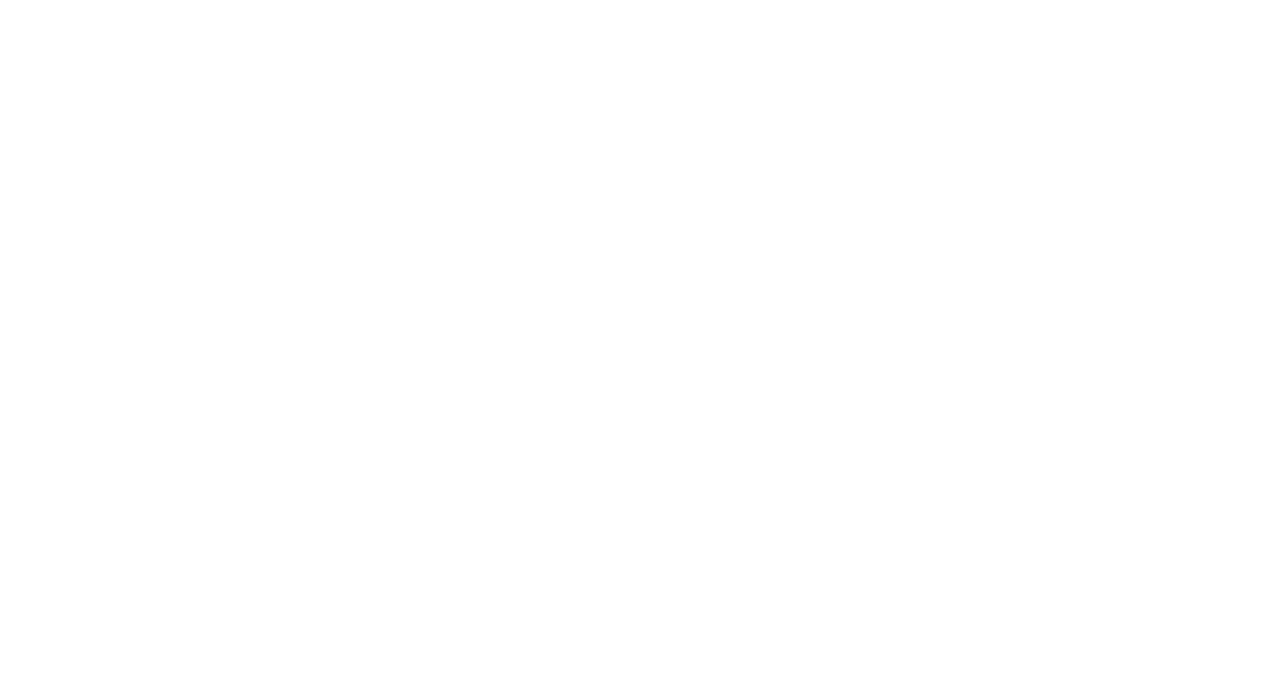
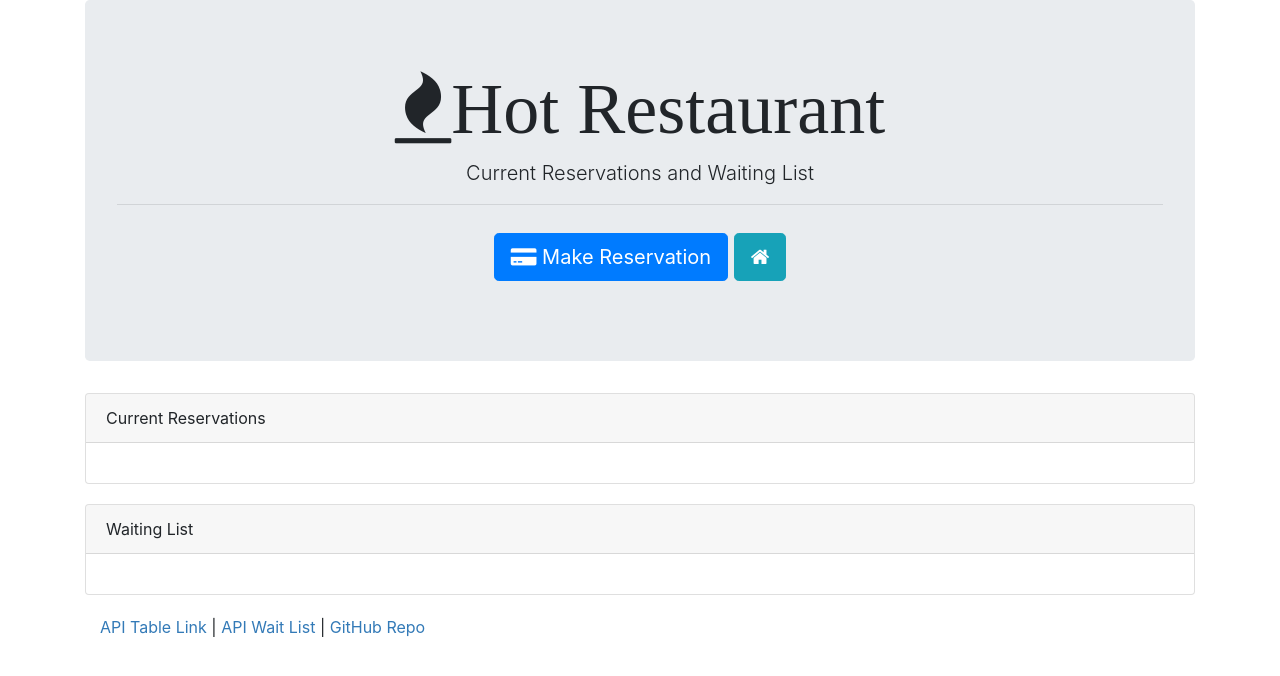
Before and after one commit to merrazquin/hot-restaurant, a website: page tables.html in a window 1280 px wide. Drawn offline with nearby package versions, Linux system fonts and the light colour scheme.

Commit message:
Tables page html structure

```diff
--- a/styles/style.css
+++ b/styles/style.css
@@ -9,3 +9,7 @@ hr.my-2 {
 .footer a {
     color: #337ab7;
 }
+
+.card {
+    margin-bottom: 20px;
+}
--- a/tables.html
+++ b/tables.html
@@ -1,14 +1,98 @@
 <!-- Jumbotron -->
-    <!-- title -->
-    <!-- subtitle -->
-     <!-- make reservations button --> <!-- home button -->
+<!-- title -->
+<!-- subtitle -->
+<!-- make reservations button -->
+<!-- home button -->
 
 <!-- cards -->
-    <!-- current reservations -->
-        <!-- table number --> <!-- guest name -->
-    <!-- waiting list -->
-        <!-- position number --> <!-- guest name -->
+<!-- current reservations -->
+<!-- table number -->
+<!-- guest name -->
+<!-- waiting list -->
+<!-- position number -->
+<!-- guest name -->
 
 <!-- footer -->
-    <!-- control panel -->
-    <!-- clear table --> <!-- api table link --> <!-- api waiting list --> <!-- github repo -->
+<!-- control panel -->
+<!-- clear table -->
+<!-- api table link -->
+<!-- api waiting list -->
+<!-- github repo -->
+
+
+<!DOCTYPE html>
+<html lang="en">
+
+<head>
+    <title>Tables page</title>
+    <!-- Required meta tags -->
+    <meta charset="utf-8">
+    <meta name="viewport" content="width=device-width, initial-scale=1, shrink-to-fit=no">
+
+    <!-- Bootstrap CSS -->
+    <link rel="stylesheet" href="https://maxcdn.bootstrapcdn.com/bootstrap/4.0.0/css/bootstrap.min.css" integrity="sha384-Gn5384xqQ1aoWXA+058RXPxPg6fy4IWvTNh0E263XmFcJlSAwiGgFAW/dAiS6JXm"
+        crossorigin="anonymous">
+    <link rel="stylesheet" href="https://maxcdn.bootstrapcdn.com/font-awesome/4.7.0/css/font-awesome.min.css">
+    <link rel="stylesheet" href="styles/style.css">
+
+</head>
+
+<body>
+    <div class="container">
+        <div class="jumbotron text-center">
+            <h1 class="display-3">
+                <span class="fa fa-fire">Hot Restaurant</span>
+            </h1>
+            <p class="lead">Current Reservations and Waiting List</p>
+            <hr class="my-2">
+            <p class="lead">
+
+                <a class="btn btn-primary btn-lg" href="/reserve" role="button">
+                    <span class="fa fa-credit-card-alt"></span> Make Reservation</a>
+                <a class="btn btn-info btn-lg" href="/" role="button">
+                    <span class="fa fa-home"></span>
+                </a>
+            </p>
+
+        </div>
+        <div class="card">
+            <div class="card-header">
+                Current Reservations
+            </div>
+            <div class="card-body">
+                <!-- dummy data -->
+
+                <!-- end dummy data -->
+            </div>
+        </div>
+        <div class="card">
+            <div class="card-header">
+                Waiting List
+            </div>
+            <div class="card-body">
+                <!-- dummy data -->
+
+                <!-- end dummy data -->
+            </div>
+        </div>
+        <footer class="footer">
+            <div class="container">
+                <p>
+                    <a href="/api/tables">API Table Link</a> |
+                    <a href="/api/waitlist">API Wait List</a> |
+                    <a href="https://github.com/merrazquin/hot-restaurant">GitHub Repo</a>
+                </p>
+            </div>
+        </footer>
+        <!-- Optional JavaScript -->
+        <!-- jQuery first, then Popper.js, then Bootstrap JS -->
+        <script src="https://code.jquery.com/jquery-3.2.1.min.js" integrity="sha384-KJ3o2DKtIkvYIK3UENzmM7KCkRr/rE9/Qpg6aAZGJwFDMVNA/GpGFF93hXpG5KkN"
+            crossorigin="anonymous"></script>
+        <script src="https://cdnjs.cloudflare.com/ajax/libs/popper.js/1.12.9/umd/popper.min.js" integrity="sha384-ApNbgh9B+Y1QKtv3Rn7W3mgPxhU9K/ScQsAP7hUibX39j7fakFPskvXusvfa0b4Q"
+            crossorigin="anonymous"></script>
+        <script src="https://maxcdn.bootstrapcdn.com/bootstrap/4.0.0/js/bootstrap.min.js" integrity="sha384-JZR6Spejh4U02d8jOt6vLEHfe/JQGiRRSQQxSfFWpi1MquVdAyjUar5+76PVCmYl"
+            crossorigin="anonymous"></script>
+    </div>
+</body>
+
+</html>
```
Also changed, not shown: home.html (+19 -9 lines), reserve.html (+9 -8 lines).
